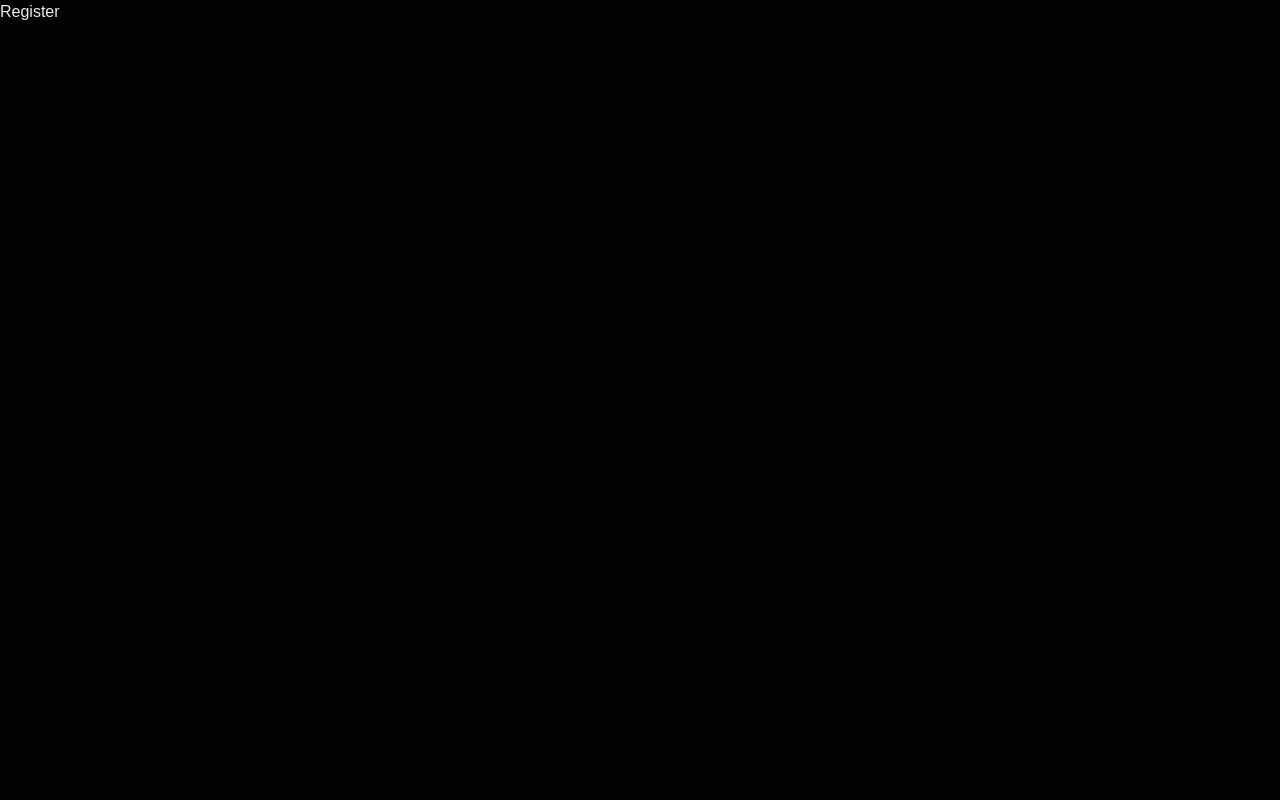
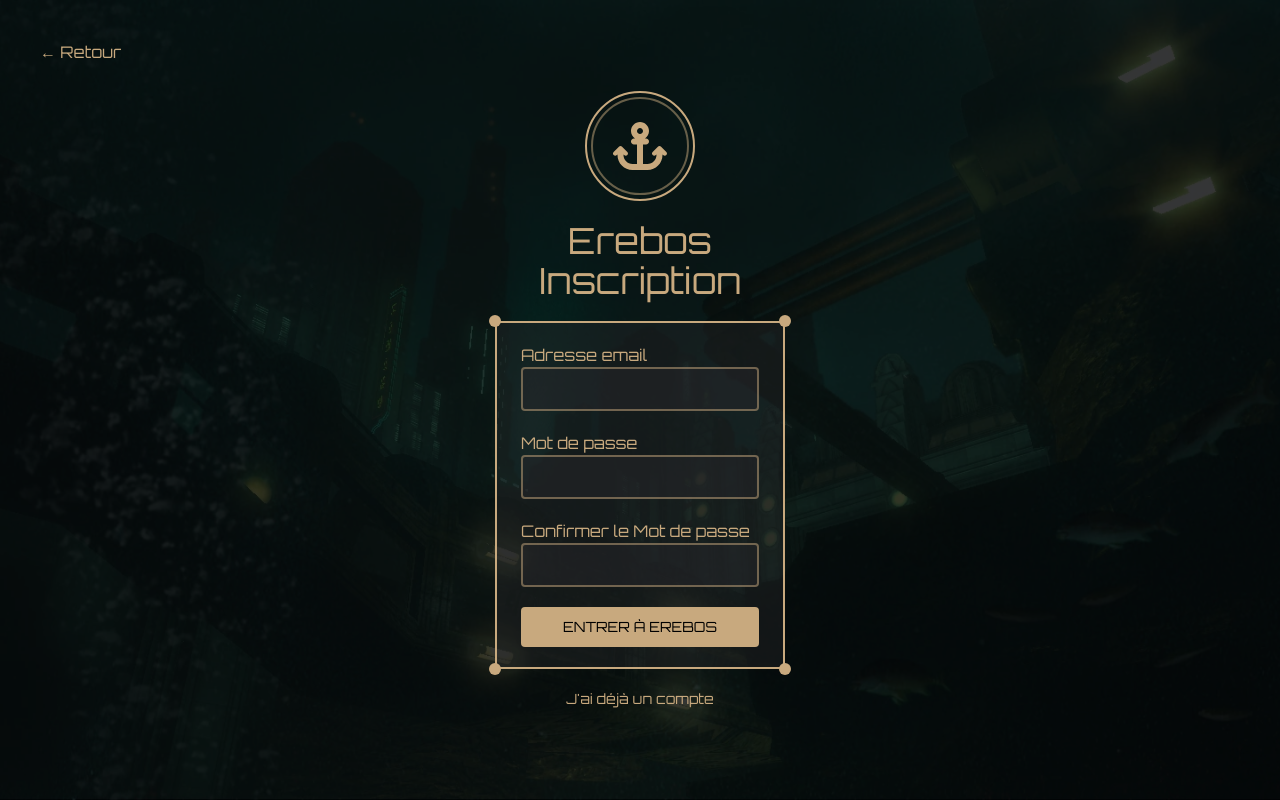
Before and after one commit to julesdrevon/erebos, a Next.js app: page /register in a window 1280 px wide. Built offline with nearby package versions, Linux system fonts and the light colour scheme.

Commit message:
Add Register component; update layout and styles for email and password inputs

```diff
--- a/app/login/page.tsx
+++ b/app/login/page.tsx
@@ -46,7 +46,7 @@ export default function Login() {
           </div>
         </div>
         <div>
-          <h2 className="text-4xl">Erebos</h2>
+          <h2 className="text-4xl flex flex-col items-center">Erebos<span>Connexion</span></h2>
         </div>
         <div className="border-2 border-gold relative py-5 px-6 bg-zinc-800/40">
           <div className="rounded-full bg-gold w-3 h-3 absolute top-0 left-0 -translate-2/3" />
@@ -61,7 +61,7 @@ export default function Login() {
                   type="email"
                   value={email}
                   onChange={(e) => setEmail(e.target.value)}
-                  className="border-2 border-gold/50 rounded bg-zinc-800/50 p-2"
+                  className="border-2 border-gold/50 rounded bg-zinc-800/50 p-2 outline-none"
                   name="email"
                   id="email"
                   required
@@ -73,7 +73,7 @@ export default function Login() {
                   type="password"
                   value={password}
                   onChange={(e) => setPassword(e.target.value)}
-                  className="border-2 border-gold/50 rounded bg-zinc-800/50 p-2"
+                  className="border-2 border-gold/50 rounded bg-zinc-800/50 p-2 outline-none"
                   name="password"
                   id="password"
                   required
--- a/app/page.tsx
+++ b/app/page.tsx
@@ -18,7 +18,7 @@ export default function Home() {
             </p>
           </div>
 
-          <div className="flex gap-10 font-orbitron">
+          <div className="gap-10 font-orbitron hidden lg:flex">
             {[
               {
                 icon: (
@@ -38,15 +38,7 @@ export default function Home() {
                 text: "Nouvelle partie"
               }
             ].map(({ icon, text, click }) => (
-              <button
-                key={text}
-                onClick={click}
-                className="relative flex items-center justify-center gap-2 px-4 py-2 text-gray-400 bg-gray-800 border-2 rounded-lg hover:cursor-pointer group
-    transition-all duration-300 ease-in-out
-    hover:bg-gray-700
-    hover:scale-105 hover:shadow-lg
-    active:scale-95 hover:border-amber-500"
-              >
+              <button key={text} onClick={click} className="relative flex items-center justify-center gap-2 px-4 py-2 text-gray-400 bg-gray-800 border-2 rounded-lg hover:cursor-pointer group transition-all duration-300 ease-in-out hover:bg-gray-700 hover:scale-105 hover:shadow-lg active:scale-95 hover:border-amber-500">
                 <div className="absolute -top-2 -left-2 w-4 h-4 border-t-2 border-l-2 fill-current transition-all duration-300 group-hover:border-amber-500" />
                 <div className="absolute -bottom-2 -right-2 w-4 h-4 border-b-2 border-r-2 fill-current transition-all duration-300 group-hover:border-amber-500" />
                 <div className="flex items-center gap-2 transition-all duration-300 group-hover:translate-x-1">
@@ -56,6 +48,15 @@ export default function Home() {
               </button>
             ))}
           </div>
+          <div className="flex lg:hidden max-w-3/4">
+            <button className="relative flex items-center justify-center gap-2 px-4 py-2 text-red-500 bg-gray-800 border-2 rounded-lg hover:cursor-not-allowed">
+              <div className="absolute -top-2 -left-2 w-4 h-4 border-t-2 border-l-2 fill-current" />
+              <div className="absolute -bottom-2 -right-2 w-4 h-4 border-b-2 border-r-2 fill-current" />
+              <div className="flex items-center gap-2">
+                Désolé, Erebos est uniquement disponible en version ordinateur
+              </div>
+            </button>
+          </div>
         </main>
         <Footer/>
       </div>
--- a/app/profile/page.tsx
+++ b/app/profile/page.tsx
@@ -16,14 +16,14 @@ export default function Profile() {
       <Navbar />
 
       <main className="flex-grow w-full flex justify-center items-center h-full font-orbitron">
-        <div className="bg-gray-800/80 border-2 border-gray-700 bg-opacity-90 rounded-lg p-10 w-full max-w-1/2 pt-14 relative flex justify-center">
+        <div className="bg-gray-800/80 border-2 border-gray-700 bg-opacity-90 rounded-lg p-10 w-full lg:max-w-1/2 max-w-3/4 pt-14 relative flex justify-center">
           <Image src={"Frame.svg"} alt="Profile" width={100} height={100} className="rounded-full border-2 border-gray-700 bg-gray-800/80 absolute -top-14" />
           <div className="flex flex-col gap-5 w-full">
             <div className="items-center flex flex-col w-full">
-              <div className="">
-                <div className="flex items-center bg-gray-900 py-2 px-4 rounded border-2 border-gray-700">
+              <div className="flex items-center justify-center">
+                <div className="flex items-center justify-center bg-gray-900 py-2 px-4 rounded border-2 border-gray-700 w-full">
                   <input
-                    className="text-sm font-semibold bg-transparent border-none outline-none text-white"
+                    className="text-sm outline-none w-full"
                     type="text"
                     value={name} // Valeur liée à l'état local
                     onChange={handleNameChange} // Met à jour l'état quand l'utilisateur tape
@@ -40,7 +40,6 @@ export default function Profile() {
                       </clipPath>
                     </defs>
                   </svg>
-
                 </div>
               </div>
             </div>
@@ -64,7 +63,7 @@ export default function Profile() {
                     <div className="flex items-center text-green-500">
                       <p><span className="">●</span> Réussit</p>
                     </div>
-                    <div className="text-xs text-gray-400">Complétée le Jan 14, 2025</div>
+                    <div className="text-xs text-gray-400">Réussit le Jan 14, 2025</div>
                   </div>
                   <div className="text-xs text-gray-400">1h 45m</div>
                 </div>
--- a/app/register/page.tsx
+++ b/app/register/page.tsx
@@ -1,7 +1,110 @@
+"use client"
+import { useState } from 'react';
+import Link from 'next/link';
+
 export default function Register() {
+  const [email, setEmail] = useState('');
+  const [password, setPassword] = useState('');
+  const [confirmpassword, setConfirmPassword] = useState('');
+
+  const handleSubmit = (event: { preventDefault: () => void; }) => {
+    event.preventDefault();
+    // Logique du formulaire à ajouter ici
+    console.log('Email:', email, 'Password:', password);
+  };
+
   return (
-    <div>
-      Register
+    <div className="h-dvh relative font-orbitron text-gold">
+      <div className="bg-[url(../public/LoginBackground.webp)] bg-cover bg-center -z-50 opacity-20 absolute inset-0" />
+      <Link href="/" className="absolute m-10">
+        ← <span className="hover:underline">Retour</span>
+      </Link>
+      <div className="flex flex-col justify-center items-center h-full gap-5">
+        <div className="border-2 border-gold rounded-full p-1 aspect-square flex items-center justify-center">
+          <div className="border-2 border-gold/50 rounded-full p-5 aspect-square flex items-center justify-center">
+            <svg
+              width="54"
+              height="48"
+              viewBox="0 0 54 48"
+              fill="none"
+              xmlns="http://www.w3.org/2000/svg"
+            >
+              <g id="Frame">
+                <g clipPath="url(#clip0_28_35)">
+                  <path
+                    id="Vector"
+                    d="M30 9C30 9.79565 29.684 10.5587 29.1214 11.1213C28.5588 11.6839 27.7957 12 27 12C26.2044 12 25.4413 11.6839 24.8787 11.1213C24.3161 10.5587 24 9.79565 24 9C24 8.20435 24.3161 7.44129 24.8787 6.87868C25.4413 6.31607 26.2044 6 27 6C27.7957 6 28.5588 6.31607 29.1214 6.87868C29.684 7.44129 30 8.20435 30 9ZM31.9782 16.5C34.4063 14.8875 36 12.1313 36 9C36 4.03125 31.9688 0 27 0C22.0313 0 18 4.03125 18 9C18 12.1313 19.5938 14.8875 22.0219 16.5H21C19.3407 16.5 18 17.8406 18 19.5C18 21.1594 19.3407 22.5 21 22.5H24V42H19.5C14.5313 42 10.5 37.9688 10.5 33V32.4281L11.1563 33.0844C12.0375 33.9656 13.4625 33.9656 14.3344 33.0844C15.2063 32.2031 15.2157 30.7781 14.3344 29.9062L9.0938 24.6562C8.21255 23.775 6.78755 23.775 5.91567 24.6562L0.656299 29.9062C-0.224951 30.7875 -0.224951 32.2125 0.656299 33.0844C1.53755 33.9562 2.96255 33.9656 3.83442 33.0844L4.49067 32.4281V33C4.49067 41.2875 11.2032 48 19.4907 48H26.9907H34.4907C42.7782 48 49.4907 41.2875 49.4907 33V32.4281L50.1469 33.0844C51.0282 33.9656 52.4532 33.9656 53.325 33.0844C54.1969 32.2031 54.2063 30.7781 53.325 29.9062L48.075 24.6562C47.1938 23.775 45.7688 23.775 44.8969 24.6562L39.6469 29.9062C38.7657 30.7875 38.7657 32.2125 39.6469 33.0844C40.5282 33.9562 41.9532 33.9656 42.825 33.0844L43.4813 32.4281V33C43.4813 37.9688 39.45 42 34.4813 42H30V22.5H33C34.6594 22.5 36 21.1594 36 19.5C36 17.8406 34.6594 16.5 33 16.5H31.9782Z"
+                    fill="#C8A97E"
+                  />
+                </g>
+              </g>
+              <defs>
+                <clipPath id="clip0_28_35">
+                  <path d="M0 0H54V48H0V0Z" fill="white" />
+                </clipPath>
+              </defs>
+            </svg>
+          </div>
+        </div>
+        <div>
+          <h2 className="text-4xl flex flex-col items-center">Erebos<span>Inscription</span></h2>
+        </div>
+        <div className="border-2 border-gold relative py-5 px-6 bg-zinc-800/40">
+          <div className="rounded-full bg-gold w-3 h-3 absolute top-0 left-0 -translate-2/3" />
+          <div className="rounded-full bg-gold w-3 h-3 absolute top-0 right-0 -translate-y-2/3 translate-x-2/3" />
+          <div className="rounded-full bg-gold w-3 h-3 absolute bottom-0 left-0 translate-y-2/3 -translate-x-2/3" />
+          <div className="rounded-full bg-gold w-3 h-3 absolute bottom-0 right-0 translate-2/3" />
+          <form onSubmit={handleSubmit} className="flex flex-col justify-center items-center gap-5">
+            <div className="flex flex-col gap-5">
+              <div className="flex flex-col justify-center">
+                <label htmlFor="email">Adresse email</label>
+                <input
+                  type="email"
+                  value={email}
+                  onChange={(e) => setEmail(e.target.value)}
+                  className="border-2 border-gold/50 rounded bg-zinc-800/50 p-2 outline-none"
+                  name="email"
+                  id="email"
+                  required
+                />
+              </div>
+              <div className="flex flex-col justify-center">
+                <label htmlFor="password">Mot de passe</label>
+                <input
+                  type="password"
+                  value={password}
+                  onChange={(e) => setPassword(e.target.value)}
+                  className="border-2 border-gold/50 rounded bg-zinc-800/50 p-2 outline-none"
+                  name="password"
+                  id="password"
+                  required
+                />
+              </div>
+              <div className="flex flex-col justify-center">
+                <label htmlFor="password">Confirmer le Mot de passe</label>
+                <input
+                  type="password"
+                  value={password}
+                  onChange={(e) => setPassword(e.target.value)}
+                  className="border-2 border-gold/50 rounded bg-zinc-800/50 p-2 outline-none"
+                  name="password"
+                  id="password"
+                  required
+                />
+              </div>
+            </div>
+            <button
+              type="submit"
+              className="bg-gold text-black w-full rounded p-2.5 uppercase text-sm hover:cursor-pointer hover:bg-opacity-80 transition-all duration-300"
+            >
+              Entrer à Erebos
+            </button>
+          </form>
+        </div>
+        <Link href="/login" className="hover:underline text-sm">
+          J'ai déjà un compte
+        </Link>
+      </div>
     </div>
   );
 }
```
